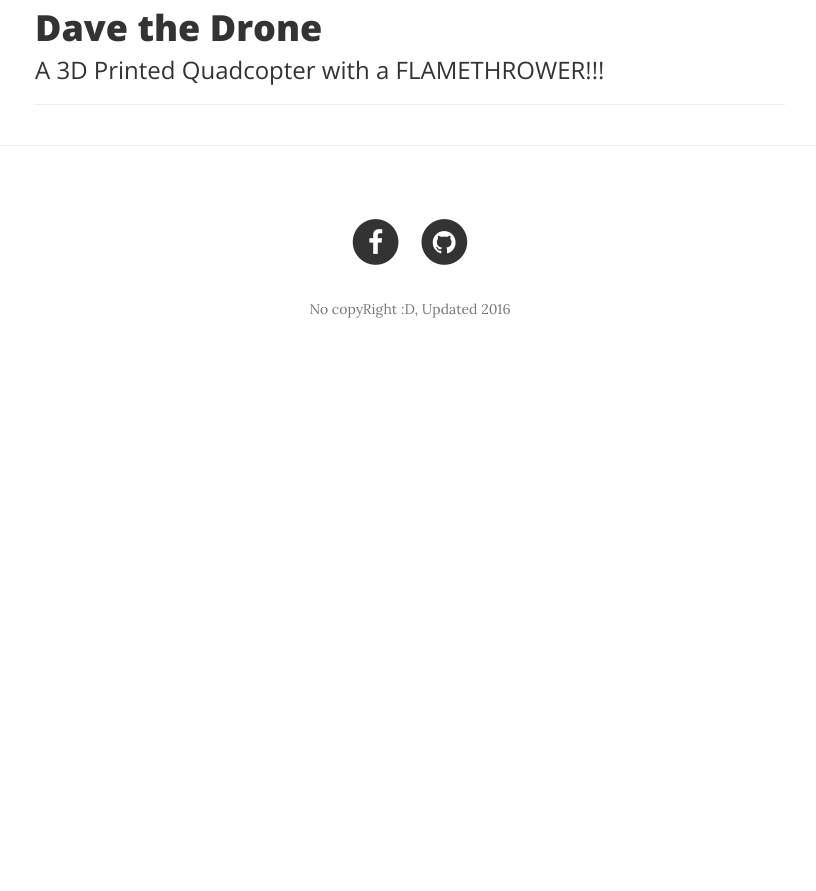
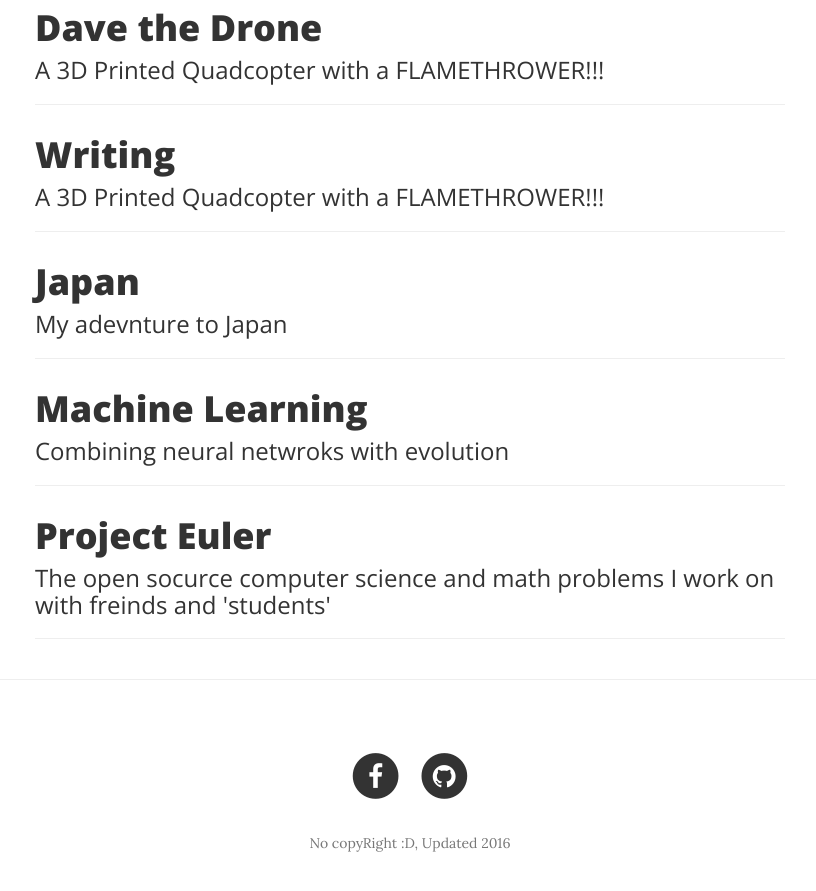
Before and after one commit to BobJoeTom/brendenbrusberg.com, a website: page projects.html in a window 1280 px wide. Shown: the part 3420-4311 px from the top of the page, without its empty margins (230-1046 px from the left). Before the commit the page ends 3805 px from the top, so only its background shows below. Drawn offline with nearby package versions, Linux system fonts and the light colour scheme.

Commit message:
Update projects.html

```diff
--- a/projects.html
+++ b/projects.html
@@ -214,7 +214,7 @@
                     </a>
        </div>
        <hr>
-		<div class="post-preview">
+	<div class="post-preview">
                     <a href="/projects/dave.html">
                         <h2 class="post-title">
                            Dave the Drone
@@ -224,7 +224,52 @@
                         </h3>
                     </a>
         </div>
-		<hr>
+	 <hr>
+	<div class="post-preview">
+                    <a href="/projects/dave.html">
+                        <h2 class="post-title">
+                           Writing
+                        </h2>
+                        <h3 class="post-subtitle">
+						A 3D Printed Quadcopter with a FLAMETHROWER!!!
+                        </h3>
+                    </a>
+        </div>
+	<hr>
+	<div class="post-preview">
+                    <a href="/projects/japan.html">
+                        <h2 class="post-title">
+                           Japan
+                        </h2>
+                        <h3 class="post-subtitle">
+						My adevnture to Japan
+                        </h3>
+                    </a>
+        </div>
+	 <hr>
+	<div class="post-preview">
+                    <a href="/projects/ml.html">
+                        <h2 class="post-title">
+                           Machine Learning
+                        </h2>
+                        <h3 class="post-subtitle">
+						Combining neural netwroks with evolution
+                        </h3>
+                    </a>
+        </div>
+	<hr>
+	<div class="post-preview">
+                    <a href="/projects/euler.html">
+                        <h2 class="post-title">
+                           Project Euler
+                        </h2>
+                        <h3 class="post-subtitle">
+						The open socurce computer science and math problems I work on with freinds and 'students'
+                        </h3>
+                    </a>
+        </div>
+	<hr>
+
                 <!-- Pager
                 <ul class="pager">
                     <li class="next">
```
